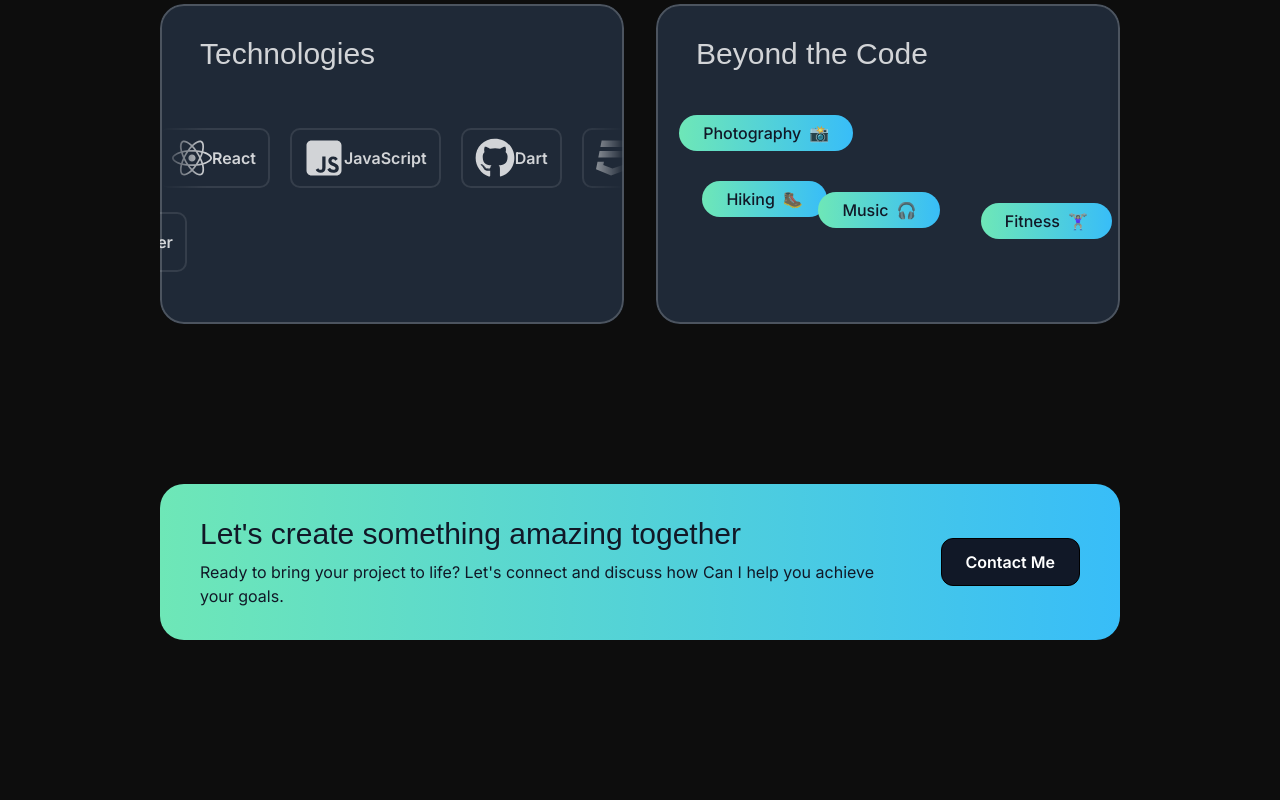
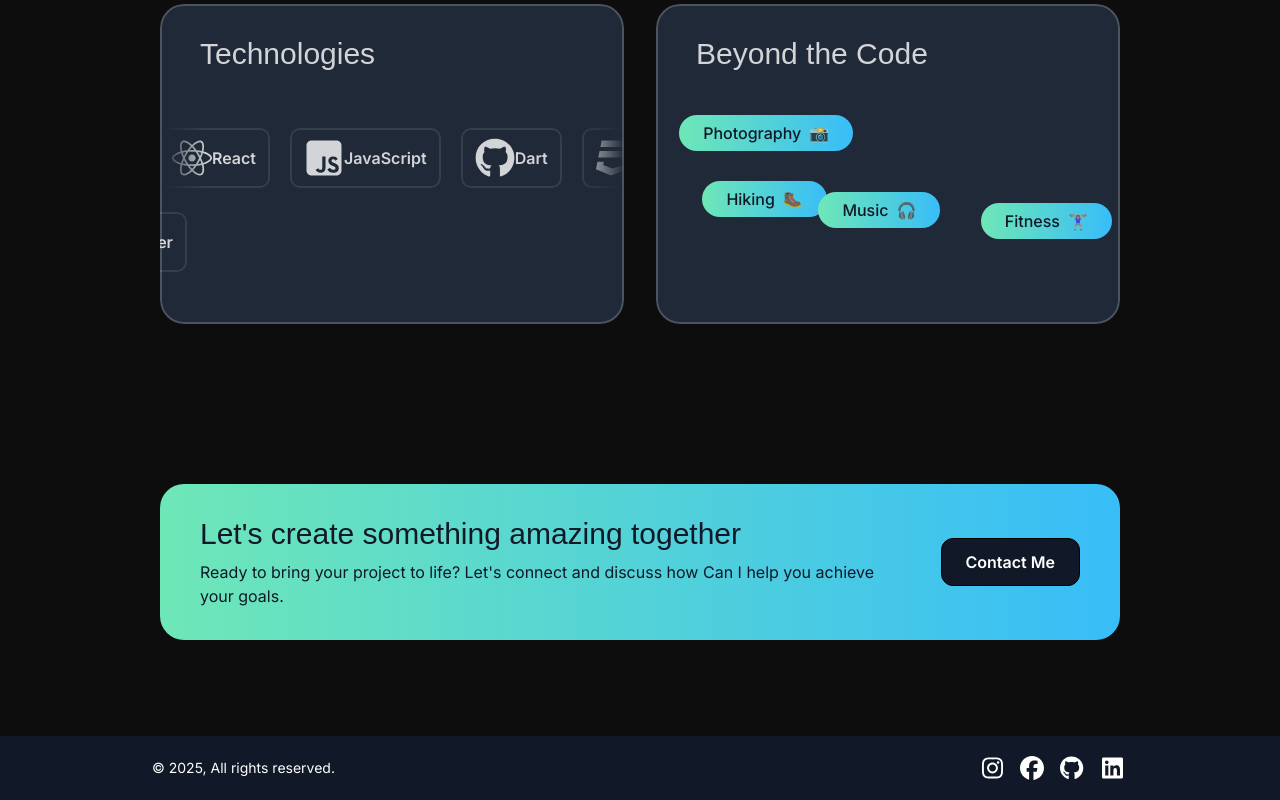
Before and after one commit to ornido77/portfolio2025, a Next.js app: page / in a window 1280 px wide. Shown: the part 3112-3912 px from the top of the page. Before the commit the page ends 3848 px from the top, so only its background shows below. Built offline with nearby package versions, Linux system fonts and the light colour scheme; a web font is replaced by a local one.

Commit message:
FEAT: Footer Section

```diff
--- a/package.json
+++ b/package.json
@@ -9,6 +9,9 @@
     "lint": "next lint"
   },
   "dependencies": {
+    "@fortawesome/fontawesome-svg-core": "^6.7.2",
+    "@fortawesome/free-brands-svg-icons": "^6.7.2",
+    "@fortawesome/react-fontawesome": "^0.2.2",
     "@svgr/webpack": "^8.1.0",
     "framer-motion": "^11.3.21",
     "next": "^14.2.24",
--- a/src/app/page.tsx
+++ b/src/app/page.tsx
@@ -1,5 +1,6 @@
 import { AboutSection } from "@/sections/About";
 import { ContactSection } from "@/sections/Contact";
+import { Footer } from "@/sections/Footer";
 import { Header } from "@/sections/Header";
 import { HeroSection } from "@/sections/Hero";
 import { ProjectsSection } from "@/sections/Projects";
@@ -12,6 +13,7 @@ export default function Home() {
       <ProjectsSection />
       <AboutSection />
       <ContactSection />
+      <Footer />
     </div>
   );
 }
--- /dev/null
+++ b/src/components/FooterIcons.tsx
@@ -0,0 +1,22 @@
+import { FontAwesomeIcon } from "@fortawesome/react-fontawesome";
+
+export const FooterIcons = ({
+  items,
+}: {
+  items: { link: string; icon: any }[];
+}) => {
+  return (
+    <div className="flex gap-2">
+      {items.map((item, index) => (
+        <a
+          key={index}
+          href={item.link}
+          target="_blank"
+          className="flex items-center justify-center w-8 h-8"
+        >
+          <FontAwesomeIcon icon={item.icon} className="text-white text-2xl" />
+        </a>
+      ))}
+    </div>
+  );
+};
--- a/src/sections/About.tsx
+++ b/src/sections/About.tsx
@@ -1,13 +1,9 @@
 import { Card } from "@/components/Card";
 import { SectionHeader } from "@/components/SectionHeader";
-import StarIcon from "@/assets/icons/star.svg";
-import bookImage from "@/assets/images/book-cover.png";
-import Image from "next/image";
 import JavaScriptIcon from "@/assets/icons/square-js.svg";
 import ReactIcon from "@/assets/icons/react.svg";
 import GitHubIcon from "@/assets/icons/github.svg";
 import CSSIcon from "@/assets/icons/css3.svg";
-import { TechIcon } from "@/components/TechIcon";
 import { ToolboxItem } from "@/components/ToolboxItem";
 
 const tools = [
--- a/src/sections/Footer.tsx
+++ b/src/sections/Footer.tsx
@@ -1,3 +1,21 @@
+import { FontAwesomeIcon } from "@fortawesome/react-fontawesome";
+import { faInstagram, faFacebook, faGithub, faLinkedin } from "@fortawesome/free-brands-svg-icons";
+import { FooterIcons } from "@/components/FooterIcons";
+
+const icons = [
+  { link: "#", icon: faInstagram },
+  { link: "#", icon: faFacebook },
+  { link: "#", icon: faGithub },
+  { link: "#", icon: faLinkedin },
+];
+
 export const Footer = () => {
-  return <div>Footer Section</div>;
+  return (
+    <footer className="bg-gray-900 text-white py-4">
+      <div className="container mx-auto flex flex-row justify-between items-center px-6">
+        <div className="text-sm">&copy; 2025, All rights reserved.</div>
+        <FooterIcons items={icons} />
+      </div>
+    </footer>
+  );
 };
```
Also changed, not shown: 1 other file (tests, documents, lock files or other folders).
